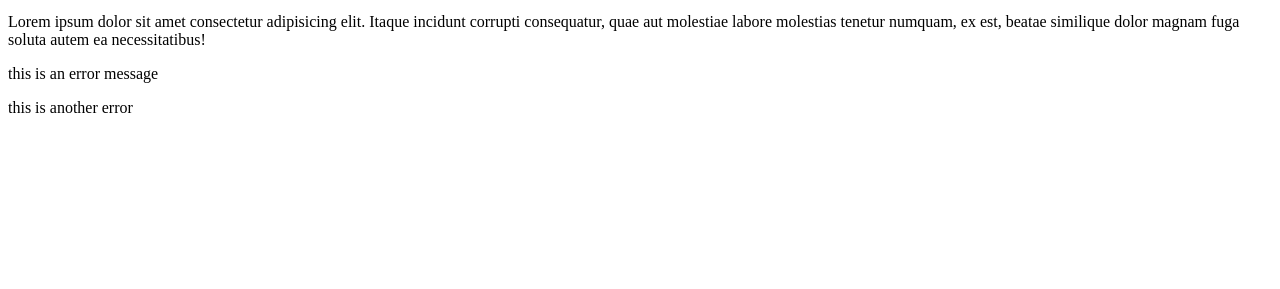
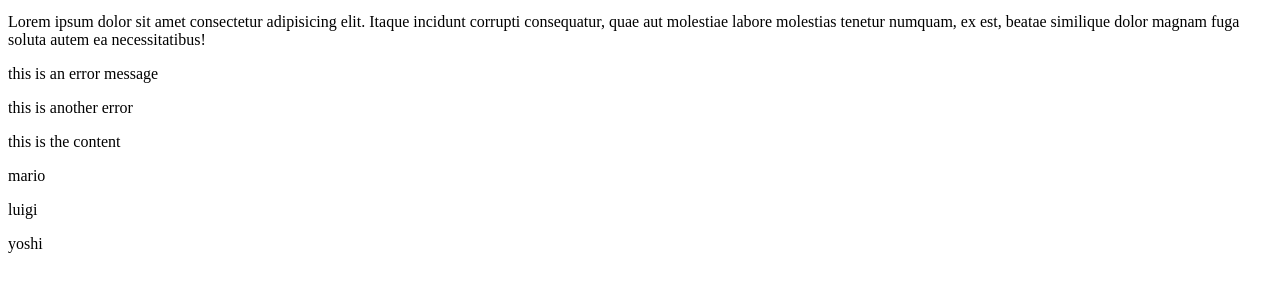
Before and after one commit to CarlRay05/Modern-Javascript---Udemy, a plain HTML site: page chapter_2/index.html in a window 1280 px wide. Shown: the part 87-376 px from the top of the page. Drawn offline with Linux system fonts and the light colour scheme.

Commit message:
Finished Lesson 48 ( adding content into the HTML and page

```diff
--- a/chapter_2/index.html
+++ b/chapter_2/index.html
@@ -15,6 +15,11 @@
       <p class="error">this is an error message</p>
     </div>
     <div class="error">this is another error</div>
+
+<div class="content">
+  <p>this is the content</p>
+</div>
+
   <script src="sandbox.js"></script>
 </body>
 </html>
--- a/chapter_2/sandbox.js
+++ b/chapter_2/sandbox.js
@@ -288,7 +288,31 @@
 
 // });
 
-// get elements by their tag name
-const paras = document.getElementsByTagName('p');
-console.log(paras);
-console.log(paras[1]);
+// // get elements by their tag name
+// const paras = document.getElementsByTagName('p');
+// console.log(paras);
+// console.log(paras[1]);
+
+const para = document.querySelector('p');
+
+// console.log(para.innerText);
+// para.innerText = ' Ninjas are awesome!';
+
+// const paras = document.querySelectorAll('p');
+// 	paras.forEach(para => {
+// 		console.log(para.innerText);
+// 		para.innerText += ' new text';
+// 	});
+
+const content = document.querySelector('.content');
+
+// console.log(content.innerHTML);
+// content.innerHTML +='<h2>This is the NEW h2</h2>';
+
+// ***** COOL SHIT *******   placing content into page and HTML
+
+const people = ['mario' , 'luigi' , 'yoshi'];
+
+people.forEach(person => {
+	content.innerHTML += `<p>${person}</p>`;
+});
```
